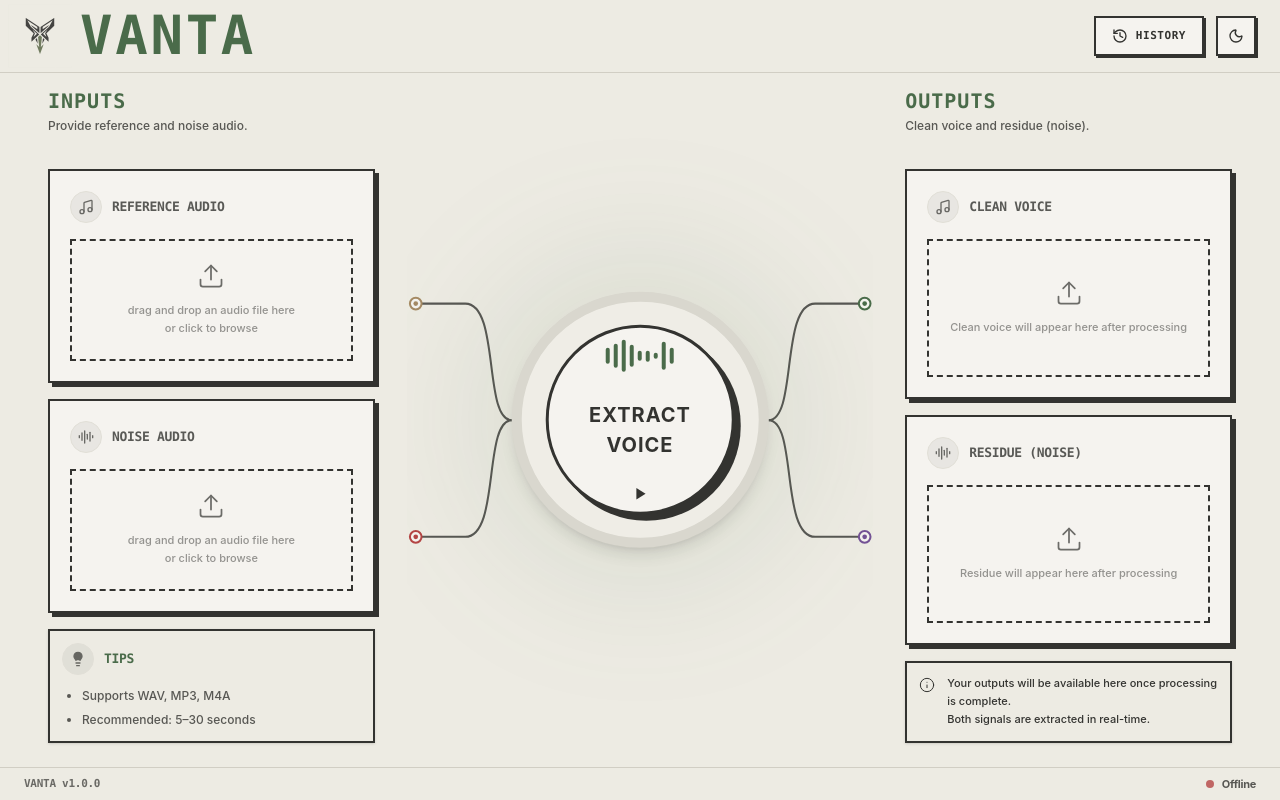
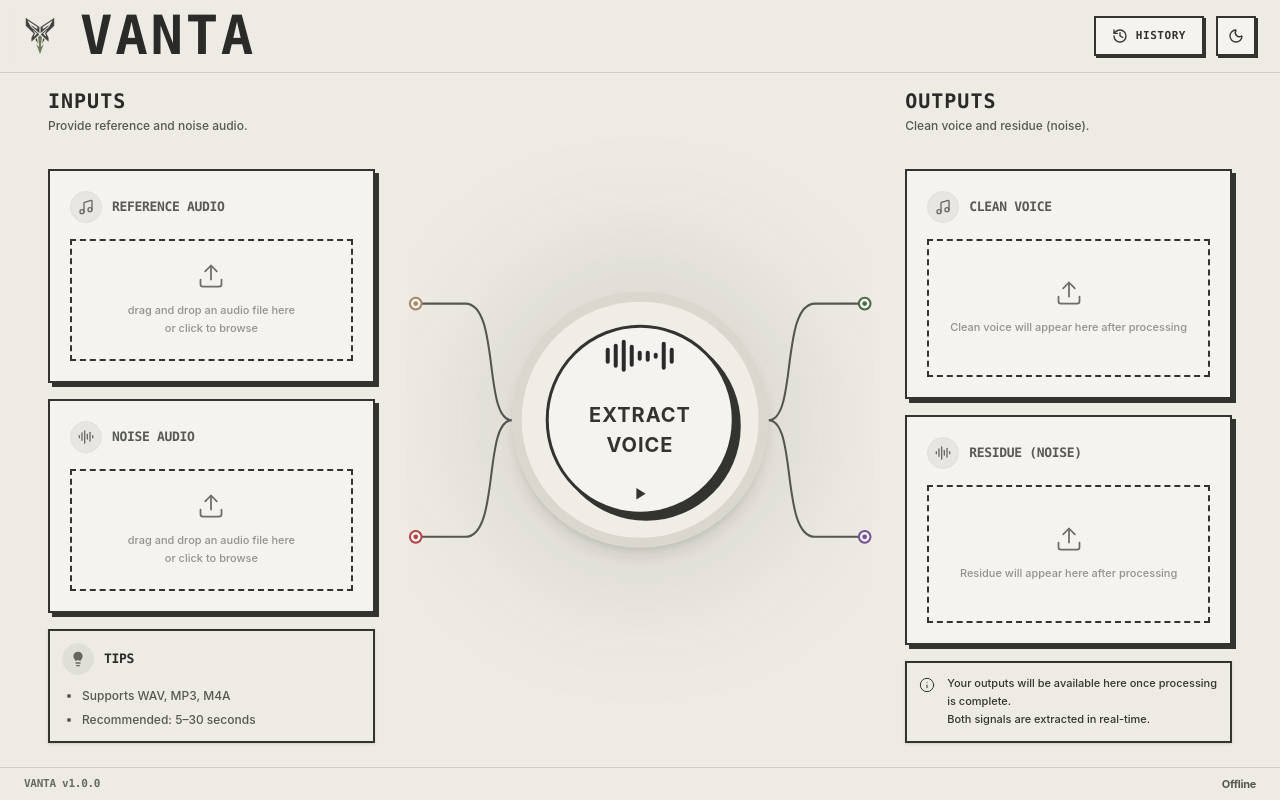
Before and after one commit to Komalpreet2809/Vanta, a Next.js app in the folder web/: page / in a window 1280 px wide. Built offline with nearby package versions, Linux system fonts and the light colour scheme; no server answers.

Commit message:
style: fix connector colors with explicit variables and ensure concentric circles

```diff
--- a/web/src/app/globals.css
+++ b/web/src/app/globals.css
@@ -15,11 +15,13 @@
   --text-main: #333330;
   --text-muted: #888880;
 
-  --c-green: #4A6B4A;
-  --c-red: #B54545;
-  --c-purple: #745296;
-  --c-brown: #A68A64;
+  --c-green: #2A2A28; /* Charcoal for headings */
   --c-charcoal: #2A2A28;
+  /* Specific Node/Waveform Colors */
+  --c-node-brown: #A68A64;
+  --c-node-red: #B54545;
+  --c-node-green: #4A6B4A;
+  --c-node-purple: #745296;
 }
 
 .dark {
--- a/web/src/components/AudioCard.tsx
+++ b/web/src/components/AudioCard.tsx
@@ -20,10 +20,10 @@ type Props = {
 
 const COLOR: Record<Variant, { wave: string; progress: string }> = {
   charcoal: { wave: "var(--text-muted)", progress: "var(--text-main)" },
-  red: { wave: "var(--c-red)", progress: "var(--text-main)" },
-  green: { wave: "var(--c-green)", progress: "var(--text-main)" },
-  purple: { wave: "var(--c-purple)", progress: "var(--text-main)" },
-  brown: { wave: "var(--c-brown)", progress: "var(--text-main)" },
+  red: { wave: "var(--c-node-red)", progress: "var(--text-main)" },
+  green: { wave: "var(--c-node-green)", progress: "var(--text-main)" },
+  purple: { wave: "var(--c-node-purple)", progress: "var(--text-main)" },
+  brown: { wave: "var(--c-node-brown)", progress: "var(--text-main)" },
 };
 
 export function AudioCard({
--- a/web/src/components/EngineCenter.tsx
+++ b/web/src/components/EngineCenter.tsx
@@ -66,23 +66,23 @@ export function EngineCenter({
           {/* Node Indicators */}
           {/* Reference */}
           <g transform="translate(15, 200)">
-            <circle r="10" fill="var(--bg-card)" stroke="var(--c-brown)" strokeWidth="3.5" />
-            <circle r="4" fill="var(--c-brown)" />
+            <circle r="10" fill="var(--bg-card)" stroke="var(--c-node-brown)" strokeWidth="3.5" />
+            <circle r="4" fill="var(--c-node-brown)" />
           </g>
           {/* Noise */}
           <g transform="translate(15, 600)">
-            <circle r="10" fill="var(--bg-card)" stroke="var(--c-red)" strokeWidth="3.5" />
-            <circle r="4" fill="var(--c-red)" />
+            <circle r="10" fill="var(--bg-card)" stroke="var(--c-node-red)" strokeWidth="3.5" />
+            <circle r="4" fill="var(--c-node-red)" />
           </g>
           {/* Clean Voice */}
           <g transform="translate(785, 200)">
-            <circle r="10" fill="var(--bg-card)" stroke="var(--c-green)" strokeWidth="3.5" />
-            <circle r="4" fill="var(--c-green)" />
+            <circle r="10" fill="var(--bg-card)" stroke="var(--c-node-green)" strokeWidth="3.5" />
+            <circle r="4" fill="var(--c-node-green)" />
           </g>
           {/* Residue (Noise) */}
           <g transform="translate(785, 600)">
-            <circle r="10" fill="var(--bg-card)" stroke="var(--c-purple)" strokeWidth="3.5" />
-            <circle r="4" fill="var(--c-purple)" />
+            <circle r="10" fill="var(--bg-card)" stroke="var(--c-node-purple)" strokeWidth="3.5" />
+            <circle r="4" fill="var(--c-node-purple)" />
           </g>
         </svg>
 
```
